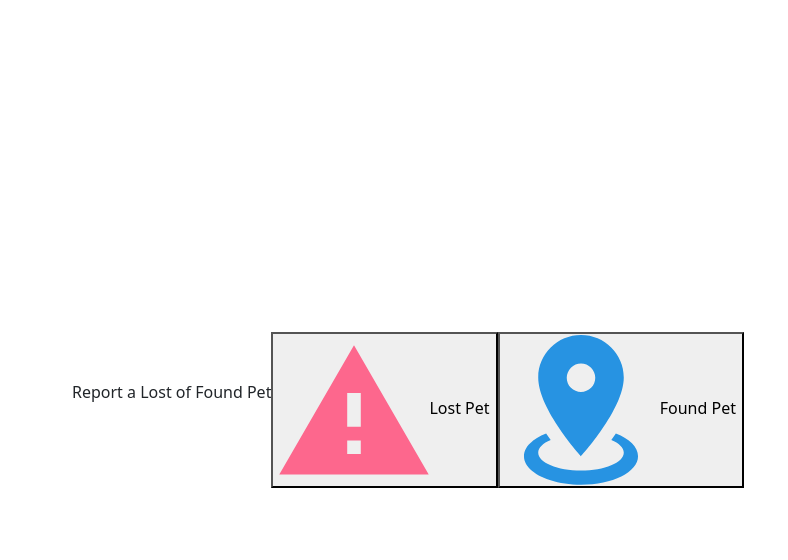
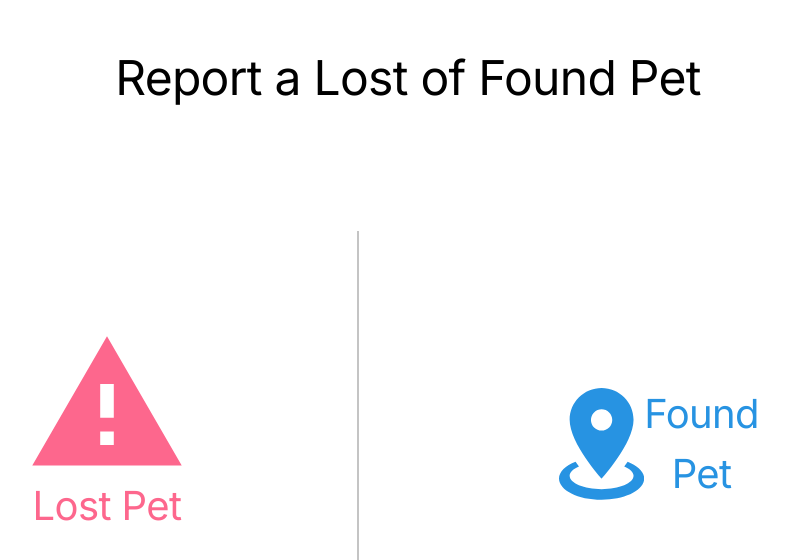
Before and after one commit to Code-the-Dream-School/cc-prac-team1-front, a React (Create React App) app: page /selectlostorfound in a window 1280 px wide. Shown: the top 560 px of the page, without its empty margins (232-1020 px from the left). Built offline with nearby package versions, Linux system fonts and the light colour scheme.

Commit message:
style for lost or founf choice. Not pixel perfect but working on it. desktop version

```diff
--- a/src/components/pages/LostOrFoundChoice.js
+++ b/src/components/pages/LostOrFoundChoice.js
@@ -8,13 +8,20 @@ const LostOrFound = () => {
   const goToAddPet = useNavigate();
 
   return (
-    <Container className="center-container" >
+    <div className="container">
+    <Container>
       <p>Report a Lost of Found Pet</p>
-      <div className="center-button">
+      <div className="both-buttons">
+      <div className="lost-button">
       <LostIcon navigation ={goToAddPet}/>
-       <FoundIcon navigation ={goToAddPet} />
+      </div>
+      <div className="line"></div>
+      <div className="found-button">
+       <FoundIcon  navigation ={goToAddPet} />
+      </div>
       </div>
     </Container>
+    </div>
   );
 };
 
--- a/src/components/pages/css/LostOrFoundChoice.css
+++ b/src/components/pages/css/LostOrFoundChoice.css
@@ -1,20 +1,80 @@
+@import url('https://fonts.googleapis.com/css2?family=Inter&display=swap');
 
-.center-container {
+
+.container {
+display: inline-flex;
+    padding: 21px 0px 196px 0px;
+    flex-direction: column;
+    align-items: center;
+    gap: 101px;
     display: flex;
-    justify-content: center;
-    align-items: center;
-    height: 100vh;
+        width: 650px;
+        height: 150px;
+        flex-direction: column;
+        color: #000;
+            text-align: center;
+            font-size: 48px;
+            font-family: Inter;
+            letter-spacing: -0.72px;
 }
 
-.center-button {
-    display: flex;
-    justify-content: center;
-    align-items: center;
-    padding-top: 20px;
+.lost-button {
+    border: none;
+    background-color: #fff;
+    width: 200px;
+    height: 262.5px;
+    flex-shrink: 0;
+    background-color: none;
+    text-align: center;
+    color: #FD678D;
+        font-size: 40px;
+        font-family: Inter;
+        letter-spacing: -0.6px;
+
+
 
 }
 
-.prompt {
-    text-align: center;
-    padding-top: 20px;
+.lost-button:hover{
+    font-size: 45px;
 }
+
+
+
+
+
+
+
+
+
+.found-button{
+    border: none;
+        background-color: #fff;
+    color: #2793E2;
+        font-size: 40px;
+        font-family: Inter;
+        letter-spacing: -0.6px;
+display: flex;
+    width: 300px;
+    padding: 25px 50px 12.5px 50px;
+    justify-content: center;
+    align-items: center;
+
+}
+
+.found-button:hover{
+    font-size: 45px;
+}
+
+.both-buttons{
+    display: flex;
+        align-items: center;
+        gap: 150px;
+}
+
+
+.line{
+width: 2px;
+    height: 400px;
+    background: #C4C4C4;
+}
--- a/src/creative-assets/found-icon.js
+++ b/src/creative-assets/found-icon.js
@@ -1,6 +1,6 @@
 const FoundIcon = ({ navigation }) => {
   return (
-    <button onClick={() => navigation("/addfoundpet")}>
+    <button className="found-button" onClick={() => navigation("/addfoundpet")}>
       <svg
         width="150"
         height="150"
@@ -12,7 +12,7 @@ const FoundIcon = ({ navigation }) => {
           d="M100 0C141.375 0 175 33.25 175 74.375C175 130.125 100 212.5 100 212.5C100 212.5 25 130.125 25 74.375C25 33.25 58.625 0 100 0ZM100 50C93.3696 50 87.0107 52.6339 82.3223 57.3223C77.6339 62.0107 75 68.3696 75 75C75 81.6304 77.6339 87.9893 82.3223 92.6777C87.0107 97.3661 93.3696 100 100 100C106.63 100 112.989 97.3661 117.678 92.6777C122.366 87.9893 125 81.6304 125 75C125 68.3696 122.366 62.0107 117.678 57.3223C112.989 52.6339 106.63 50 100 50ZM200 212.5C200 240.125 155.25 262.5 100 262.5C44.75 262.5 0 240.125 0 212.5C0 196.375 15.25 182 38.875 172.875L46.875 184.25C33.375 189.875 25 197.625 25 206.25C25 223.5 58.625 237.5 100 237.5C141.375 237.5 175 223.5 175 206.25C175 197.625 166.625 189.875 153.125 184.25L161.125 172.875C184.75 182 200 196.375 200 212.5Z"
           fill="#2793E2"
         />
-      </svg>{" "}
+      </svg>
       Found Pet
     </button>
   );
--- a/src/creative-assets/lost-icon.js
+++ b/src/creative-assets/lost-icon.js
@@ -1,6 +1,6 @@
 const LostIcon = ({ navigation }) => {
   return (
-    <button onClick={() => navigation("/addlostpet")}>
+    <button className="lost-button" onClick={() => navigation("/addlostpet")}>
       <svg
         width="150"
         height="150"
```
